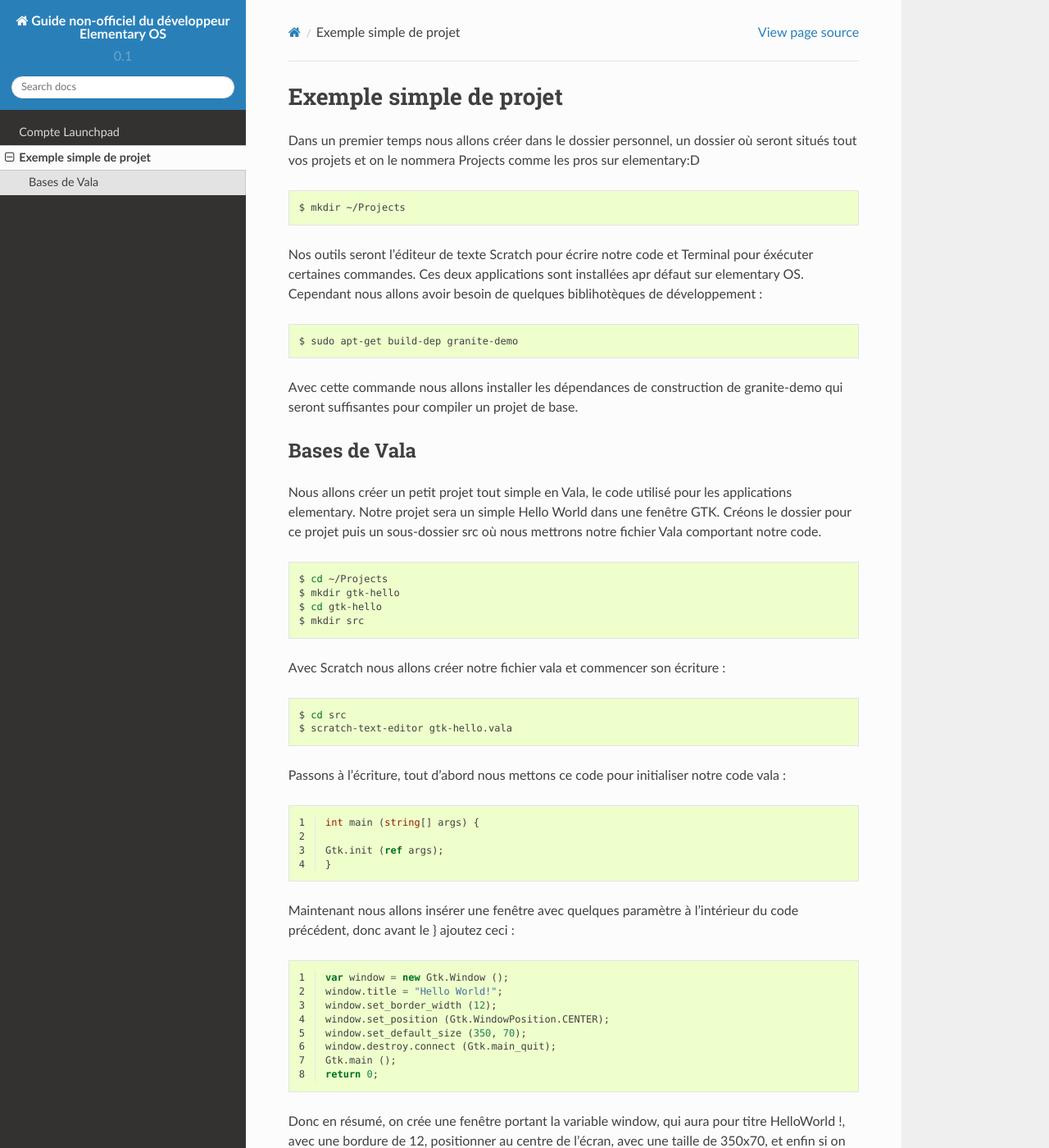
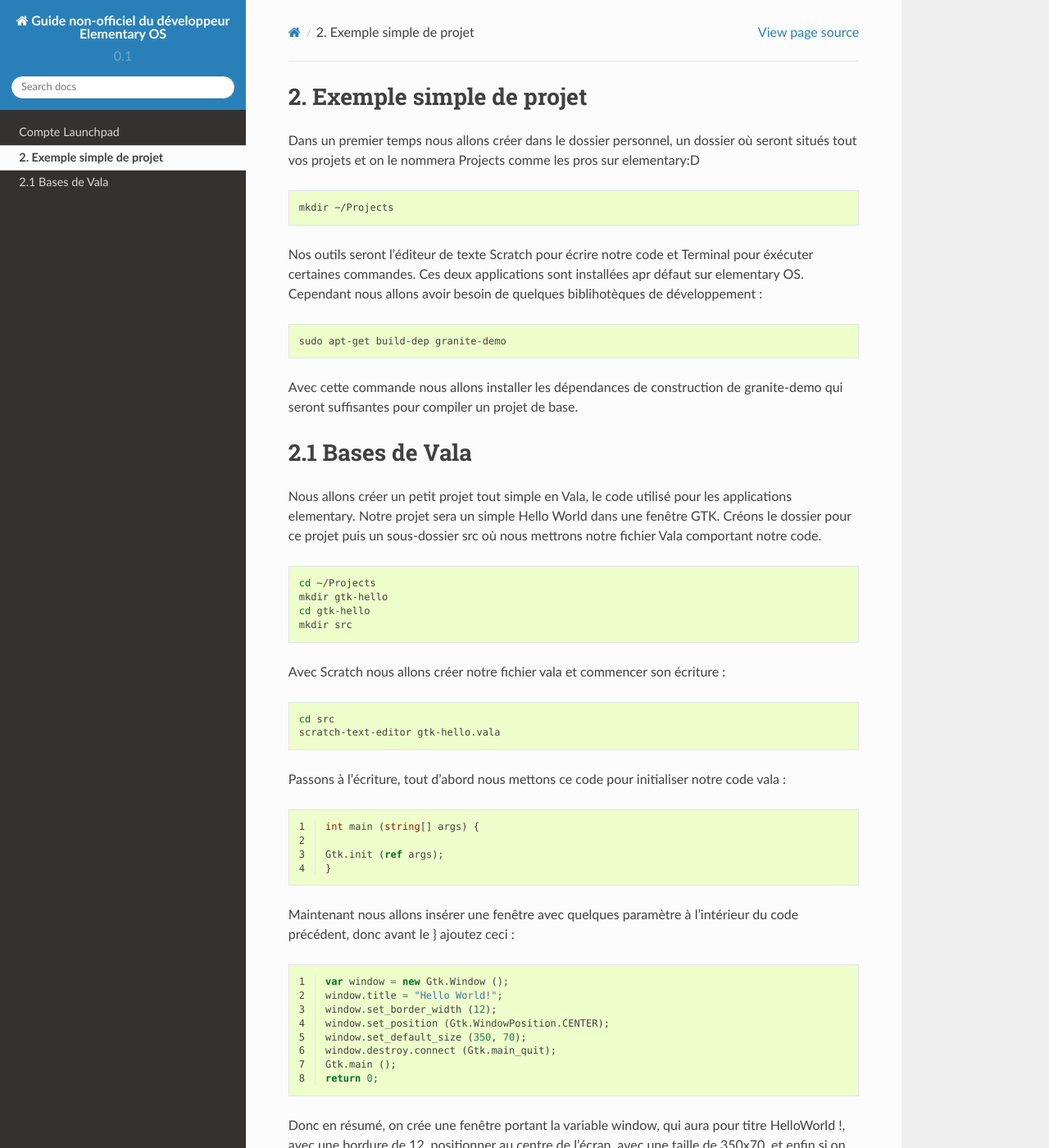
Before and after one commit to elementary-fr/elementaryos-fr-doc, a Sphinx documentation site: the page built from source/simple-projet.rst, in a window 1280 px wide and 1400 px high. Shown: the whole window at 82% size. Built offline with Sphinx 7.4.7 and the Read the Docs theme 2.0.0, drawn with Linux system fonts in a browser that asks for light colours.

Commit message:
Update simple-projet.rst

```diff
--- a/source/simple-projet.rst
+++ b/source/simple-projet.rst
@@ -1,13 +1,12 @@
-************************
-Exemple simple de projet
-************************
+2. Exemple simple de projet
+===========================
 
 Dans un premier temps nous allons créer dans le dossier personnel, un dossier où seront situés
 tout vos projets et on le nommera Projects comme les pros sur elementary:D
 
 .. code-block:: bash
 
-   $ mkdir ~/Projects
+   mkdir ~/Projects
 
 Nos outils seront l'éditeur de texte Scratch pour écrire notre code et Terminal pour éxécuter
 certaines commandes. Ces deux applications sont installées apr défaut sur elementary OS.
@@ -15,13 +14,13 @@ Cependant nous allons avoir besoin de quelques biblihotèques de développement
 
 .. code-block:: bash
 
-   $ sudo apt-get build-dep granite-demo
+   sudo apt-get build-dep granite-demo
 
 Avec cette commande nous allons installer les dépendances de construction de granite-demo qui
 seront suffisantes pour compiler un projet de base.
 
-Bases de Vala
-===============
+2.1 Bases de Vala
+=================
 
 Nous allons créer un petit projet tout simple en Vala, le code utilisé pour les applications
 elementary. Notre projet sera un simple Hello World dans une fenêtre GTK.
@@ -30,17 +29,17 @@ comportant notre code.
 
 .. code-block:: bash
 
-   $ cd ~/Projects
-   $ mkdir gtk-hello
-   $ cd gtk-hello
-   $ mkdir src
+   cd ~/Projects
+   mkdir gtk-hello
+   cd gtk-hello
+   mkdir src
 
 Avec Scratch nous allons créer notre fichier vala et commencer son écriture :
 
 .. code-block:: bash
 
-   $ cd src
-   $ scratch-text-editor gtk-hello.vala
+   cd src
+   scratch-text-editor gtk-hello.vala
 
 Passons à l'écriture, tout d'abord nous mettons ce code pour initialiser notre code vala :
 
@@ -94,3 +93,7 @@ Donc ici, on ajoute un bouton nommé par la variable button_hello, qui aura comm
 Donc les deux dernières, on ajoute notre bouton à notre fenêtre, notez qu'on a réutilisé le même
 nom de variable entre les parenthèses.
 Au final vous devriez obtenir ceci :
+
+
+.. figure:: _static/exemple-simple-de-projet/gtk-hello.vala.png
+    :align: center
```
